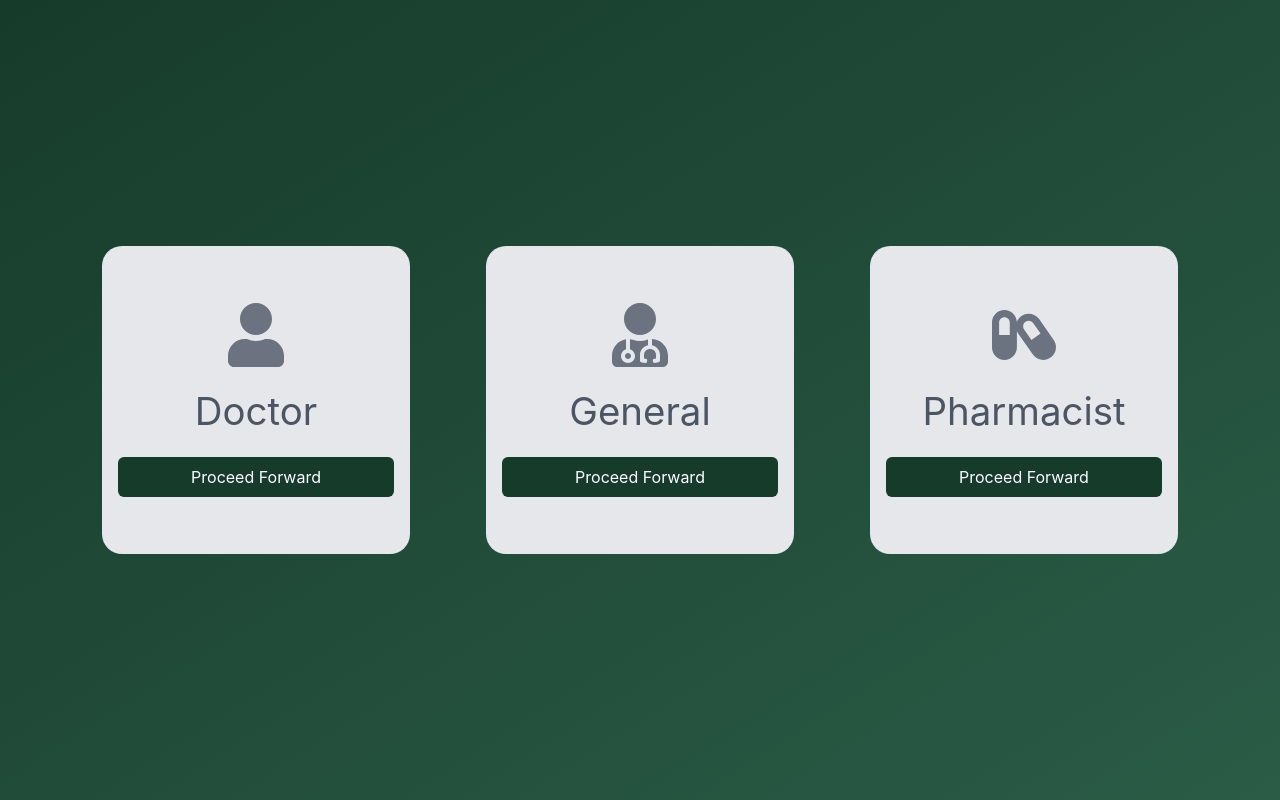
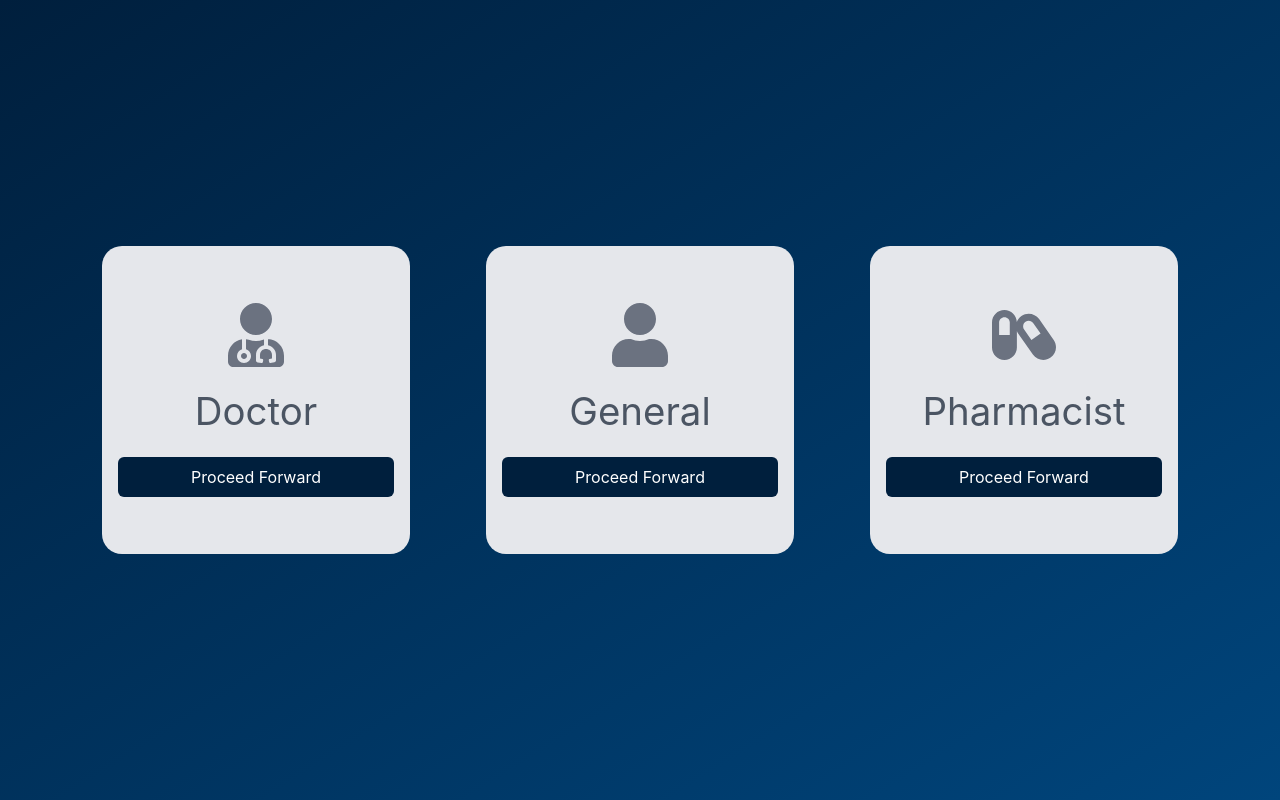
Before and after one commit to AbdurRehman-eng/medisync_frontend, a Next.js app: page /pages/user_type in a window 1280 px wide. Built offline with nearby package versions, Linux system fonts and the light colour scheme.

Commit message:
updated registert

```diff
--- a/src/app/components/footer.tsx
+++ b/src/app/components/footer.tsx
@@ -11,7 +11,7 @@ const Footer = () => {
   ];
 
   return (
-    <footer className=" bg-gradient-to-t from-[#333333] to-[#414141] text-white pt-12 pb-4 px-4 sm:px-6 lg:px-8 overflow-hidden mt-96">
+    <footer className=" bg-gradient-to-t from-[#212121] to-[#141313] text-white pt-12 pb-4 px-4 sm:px-6 lg:px-8 overflow-hidden mt-96">
       <div className="max-w-7xl mx-auto">
         <div className="grid grid-cols-1 md:grid-cols-3 gap-8">
           {/* Description Section */}
--- a/src/app/components/profile.tsx
+++ b/src/app/components/profile.tsx
@@ -21,18 +21,18 @@ const ProfilePage = ({ user }: { user: User }) => {
       }}
     >
       {/* Card container */}
-      <div className="bg-white rounded-xl shadow-2xl p-8 w-full max-w-md transform transition-all duration-300 hover:scale-105">
+      <div className="bg-white rounded-xl shadow-2xl p-8 w-full max-w-md transform transition-all duration-300 hover:scale-[1.02]">
         {/* Profile Section */}
         <div className="flex flex-col items-center">
           <img
             src={user.profilePicture}
             alt={`${user.name}'s profile picture`}
-            className="w-32 h-32 rounded-full object-cover border-4 border-[#001f3d] mb-4 transform transition-all duration-300 hover:scale-110"
+            className="w-32 h-32 rounded-full object-cover border-4 border-[#001f3d] mb-4 "
           />
-          <h2 className="text-4xl font-extrabold text-[#001f3d] mb-4 transition-all duration-300 hover:text-[#00457c]">
+          <h2 className="text-4xl font-extrabold text-[#001f3d] mb-4 ">
             {user.name}
           </h2>
-          <div className="space-y-6 w-full">
+          <div className="space-y-4 w-full">
             {/* Email */}
             <div className="transition-all duration-300">
               <p className="text-lg font-semibold text-[#003366] transition-all duration-300">
--- a/src/app/pages/register_doctor/page.tsx
+++ b/src/app/pages/register_doctor/page.tsx
@@ -90,7 +90,7 @@ export default function RegisterDoctor() {
         )}
 
         {/* Form */}
-        <form onSubmit={handleSubmit} className="space-y-6">
+        <form onSubmit={handleSubmit} className="space-y-4">
           {/* ID */}
           <div>
             <label htmlFor="id" className="block text-lg font-medium text-[#003366]">
--- a/src/app/pages/user_type/page.tsx
+++ b/src/app/pages/user_type/page.tsx
@@ -11,23 +11,23 @@ const UserType: React.FC = () => {
     }
 
     return (
-        <div className="min-h-screen flex items-center justify-center bg-gradient-to-br from-[#173b2b] to-[#2a5c46] p-4">
+        <div className="min-h-screen flex items-center justify-center bg-gradient-to-br from-[#001f3d] to-[#00457c] p-4">
             <div className="flex space-x-[6vw]">
                 <div className="w-[24vw] h-[24vw] bg-gray-200 rounded-[20px] flex flex-col items-center justify-center gap-4 p-4 transform transition-all hover:scale-[1.02]">
-                    <FaUser className="text-gray-500 text-[5vw]" />
+                    <FaUserMd className="text-gray-500 text-[5vw]" />
                     <h2 className="text-[3vw] text-gray-600">Doctor</h2>
                     <button
-                        className="w-full px-4 py-2 bg-[#173b2b] text-white rounded-md hover:bg-[#133224] transform transition-all hover:scale-[1.02]"
+                        className="w-full px-4 py-2 bg-[#001f3d] text-white rounded-md hover:bg-[#003366] transform transition-all hover:scale-[1.02"
                         onClick={() => handleClick("/pages/register_doctor")}
                     >
                         Proceed Forward
                     </button>
                 </div>
                 <div className="w-[24vw] h-[24vw] bg-gray-200 rounded-[20px] flex flex-col items-center justify-center gap-4 p-4 transform transition-all hover:scale-[1.02]">
-                    <FaUserMd className="text-gray-500 text-[5vw]" />
+                    <FaUser className="text-gray-500 text-[5vw]" />
                     <h2 className="text-[3vw] text-gray-600">General</h2>
                     <button
-                        className="w-full px-4 py-2 bg-[#173b2b] text-white rounded-md hover:bg-[#133224] transform transition-all hover:scale-[1.02]"
+                        className="w-full px-4 py-2 bg-[#001f3d] text-white rounded-md hover:bg-[#003366] transform transition-all hover:scale-[1.02"
                         onClick={() => handleClick("/pages/register_user")}
                     >
                         Proceed Forward
@@ -37,7 +37,7 @@ const UserType: React.FC = () => {
                     <FaCapsules className="text-gray-500 text-[5vw]" />
                     <h2 className="text-[3vw] text-gray-600">Pharmacist</h2>
                     <button
-                        className="w-full px-4 py-2 bg-[#173b2b] text-white rounded-md hover:bg-[#133224] transform transition-all hover:scale-[1.02]"
+                        className="w-full px-4 py-2 bg-[#001f3d] text-white rounded-md hover:bg-[#003366] transform transition-all hover:scale-[1.02]"
                         onClick={() => handleClick("/pages/register_pharmacist")}
                     >
                         Proceed Forward
```
